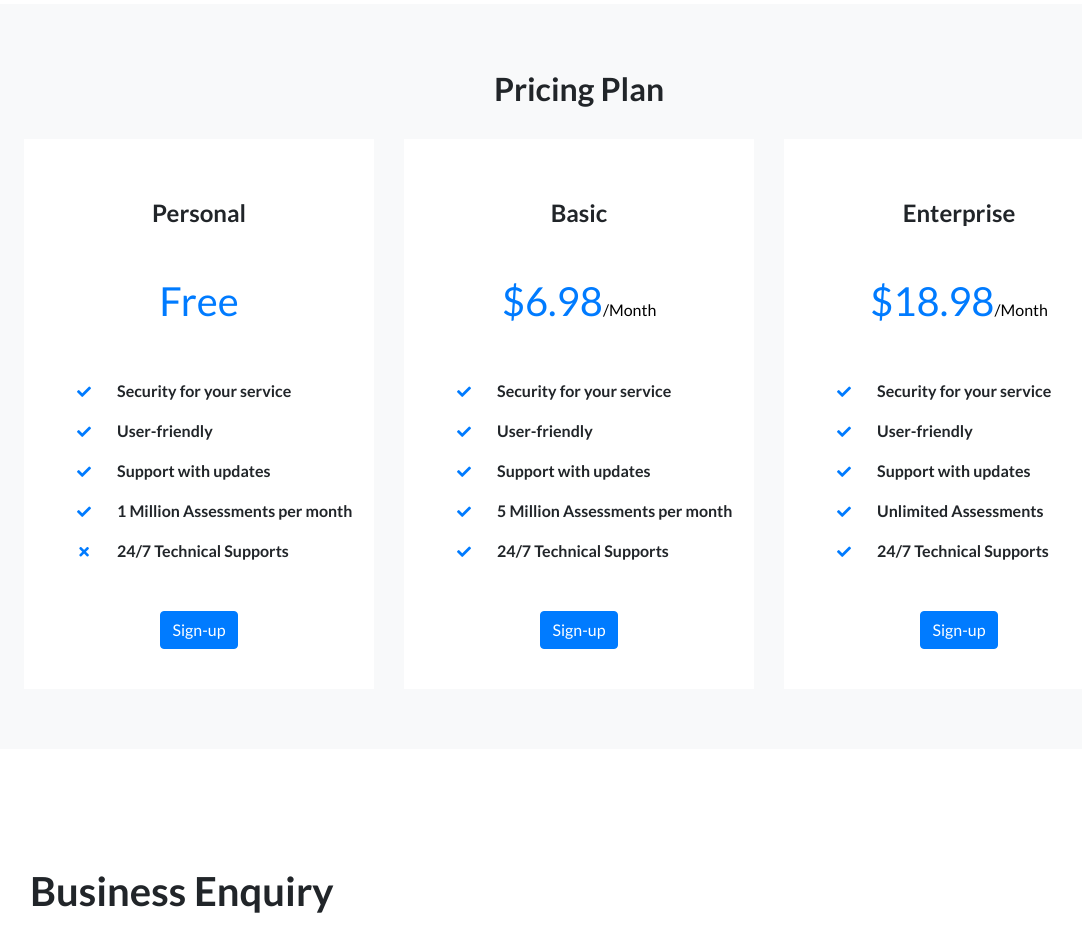
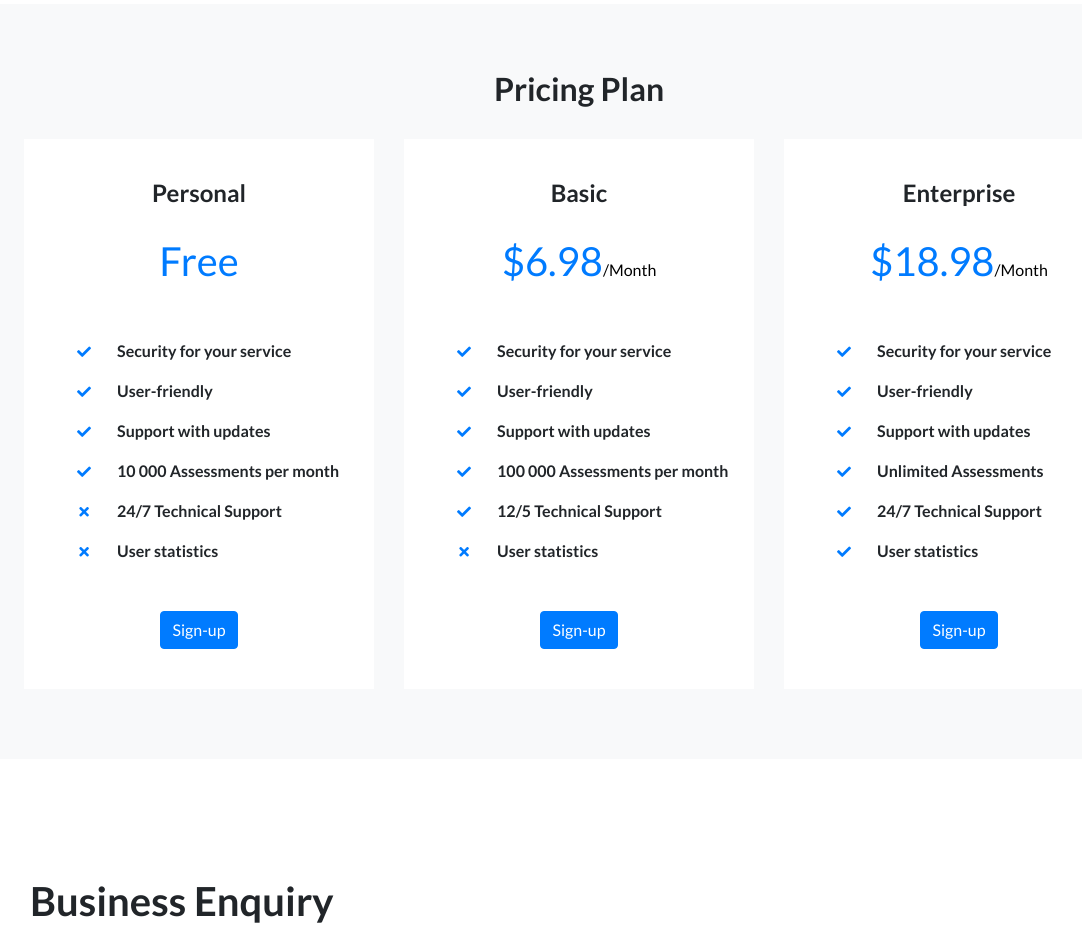
Before and after one commit to harowo/numCAPTCHA-website, a website: page product.html in a window 1280 px wide. Shown: the part 2080-3016 px from the top of the page, without its empty margins (61-1143 px from the left). Drawn offline with nearby package versions, Linux system fonts and the light colour scheme.

```diff
--- a/css/product.css
+++ b/css/product.css
@@ -61,3 +61,11 @@
 .row {
     overflow: auto;
 }
+
+.pricing-name > h4 {
+    padding: 0 !important;
+}
+
+.price-box {
+    margin-bottom: 10px;
+}
--- a/product.html
+++ b/product.html
@@ -38,11 +38,11 @@
     <img id="logo" src="img/logo.png">
 
     <ul>
-        <li><a class="nav-link" href="index">Home</a></li>
+        <li><a class="nav-link" href="">Home</a></li>
         <li><a class="nav-link" href="product">Product</a></li>
         <li><a class="nav-link" href="contact">Contact</a></li>
         <li><a class="nav-link" href="docs">Documentation</a></li>
-        <li><a class="nav-link" href="">Account</a></li>
+        <li><a class="nav-link" href="javascript:void(0);"">Account</a></li>
     </ul>
 </nav>
     <!-- Masthead -->
@@ -157,7 +157,6 @@
         <div class="row justify-content-center text-center">
             <div class="col-lg-12">
                 <h2>Pricing Plan</h2>
-                <!--<p class="text-muted mt-4 title-subtitle mx-auto"></p>-->
             </div>
         </div>
         <div class="row">
@@ -173,8 +172,9 @@
                         <p><i class="fas fa-check"></i> <span class="font-weight-bold">Security for your service</span></p>
                         <p><i class="fas fa-check"></i> <span class="font-weight-bold">User-friendly</span></p>
                         <p><i class="fas fa-check"></i> <span class="font-weight-bold">Support with updates</span></p>
-                        <p><i class="fas fa-check"></i> <span class="font-weight-bold">1 Million Assessments per month</span></p>
-                        <p><i class="fas fa-times"></i> <span class="font-weight-bold">24/7 Technical Supports</span></p>
+                        <p><i class="fas fa-check"></i> <span class="font-weight-bold">10 000 Assessments per month</span></p>
+                        <p><i class="fas fa-times"></i> <span class="font-weight-bold">24/7 Technical Support</span></p>
+                        <p><i class="fas fa-times"></i> <span class="font-weight-bold">User statistics</span></p>
                     </div>
                     <div class="text-center mt-5">
                         <a href="#" class="btn btn-custom text-white">Sign-up</a>
@@ -193,8 +193,9 @@
                         <p><i class="fas fa-check"></i> <span class="font-weight-bold">Security for your service</span></p>
                         <p><i class="fas fa-check"></i> <span class="font-weight-bold">User-friendly</span></p>
                         <p><i class="fas fa-check"></i> <span class="font-weight-bold">Support with updates</span></p>
-                        <p><i class="fas fa-check"></i> <span class="font-weight-bold">5 Million Assessments per month</span></p>
-                        <p><i class="fas fa-check"></i> <span class="font-weight-bold">24/7 Technical Supports</span></p>
+                        <p><i class="fas fa-check"></i> <span class="font-weight-bold">100 000 Assessments per month</span></p>
+                        <p><i class="fas fa-check"></i> <span class="font-weight-bold">12/5 Technical Support</span></p>
+                        <p><i class="fas fa-times"></i> <span class="font-weight-bold">User statistics</span></p>
                     </div>
                     <div class="text-center mt-5">
                         <a href="#" class="btn btn-custom text-white">Sign-up</a>
@@ -214,7 +215,8 @@
                         <p><i class="fas fa-check"></i> <span class="font-weight-bold">User-friendly</span></p>
                         <p><i class="fas fa-check"></i> <span class="font-weight-bold">Support with updates</span></p>
                         <p><i class="fas fa-check"></i> <span class="font-weight-bold">Unlimited Assessments</span></p>
-                        <p><i class="fas fa-check"></i> <span class="font-weight-bold">24/7 Technical Supports</span></p>
+                        <p><i class="fas fa-check"></i> <span class="font-weight-bold">24/7 Technical Support</span></p>
+                        <p><i class="fas fa-check"></i> <span class="font-weight-bold">User statistics</span></p>
                     </div>
                     <div class="text-center mt-5">
                         <a href="#" class="btn btn-custom text-white">Sign-up</a>
@@ -246,7 +248,7 @@
         <div class="col-lg-6 h-100 text-center text-lg-left my-auto">
           <ul class="list-inline mb-2">
             <li class="list-inline-item">
-              <a href="home">About</a>
+              <a href="index">About</a>
             </li>
             <li class="list-inline-item">&sdot;</li>
             <li class="list-inline-item">
```
Also changed, not shown: contact.html (+3 -3 lines), docs.html (+3 -3 lines), index.html (+10 -7 lines).
